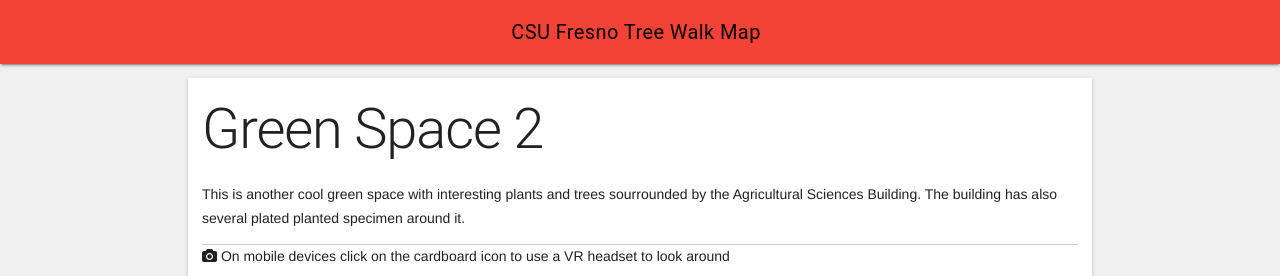
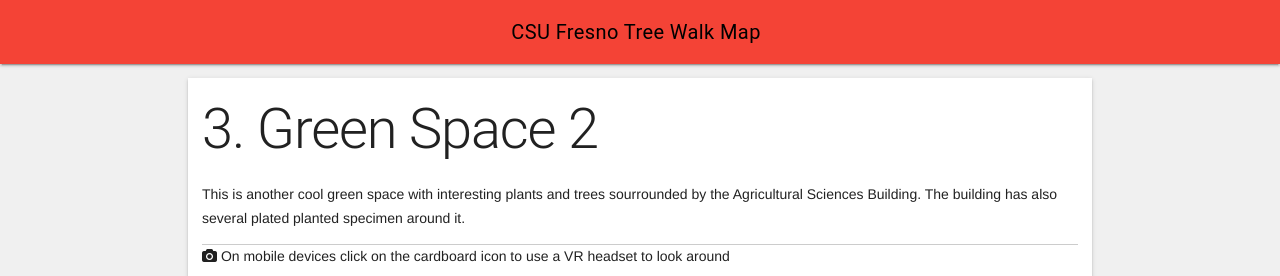
Before and after one commit to TreeWalks/TreeWalks.github.io, a Jekyll site: the page built from _posts/2023-01-03-green_space_2.md, in a window 1280 px wide, cut to the strip 0-276 px from the top of the page. Built offline with Jekyll 4.4.1, drawn with Linux system fonts in a browser that asks for light colours.

Commit message:
Extract texts for localization, feature on the post page

```diff
--- a/_config.yml
+++ b/_config.yml
@@ -1,5 +1,6 @@
 # Site settings
 title: CSU Fresno Tree Walk Map
+short_title: Tree Walk
 email: csaba.toth.us@gmail.com
 description: Redesigned tree walk of indigenious, native, and / or drought tolerant specimen around campus.
 baseurl: "" # the subpath of your site, e.g. /blog/
@@ -29,3 +30,13 @@
 main_map:
   lat: 36.812263
   lon: -119.746558
+
+# For localization
+home_title: Home
+contribute_title: Contribute!
+old_tree_walk_title: Old Tree Walk
+design_title: Design
+alternate_names_title: Alternate names
+latin_name_title: Latin name
+latin_alternates_title: Latin alternate name
+extra_url_title: Extra URL
--- a/_includes/menu-left.html
+++ b/_includes/menu-left.html
@@ -1,12 +1,12 @@
 <div class="mdl-layout__drawer">
-  <span class="mdl-layout-title">Tree Walk</span>
+  <span class="mdl-layout-title">{{ site.short_title }}</span>
   <nav class="mdl-navigation">
-    <a class="mdl-navigation__link" href="{{ site.baseurl }}/">Home</a>
+    <a class="mdl-navigation__link" href="{{ site.baseurl }}/">{{ site.home_title }}</a>
     <a class="mdl-navigation__link" href="{{ site.play_store_url }}">
       <img src="/assets/images/Google_Play_Store_badge_EN.svg">
     </a>
-    <a class="mdl-navigation__link" href="{{ site.website_source_repo }}">Contribute!</a>
-    <a class="mdl-navigation__link" href="{{ site.old_tree_walk }}">Old Tree Walk</a>
+    <a class="mdl-navigation__link" href="{{ site.website_source_repo }}">{{ site.contribute_title }}</a>
+    <a class="mdl-navigation__link" href="{{ site.old_tree_walk }}">{{ site.old_tree_walk_title }}</a>
     {% for post in site.posts reversed %}
       {% if post.title %}
         <a class="mdl-navigation__link" href="{{ post.url | relative_url }}">{{ post.title }}</a>
--- a/_layouts/post.html
+++ b/_layouts/post.html
@@ -3,7 +3,27 @@
 ---
 <div class="post mdl-shadow--2dp">
   <header class="post-header">
-    <h1 class="post-title">{{ page.title }}</h1>
+    <h1 class="post-title">{{ page.stop }}. {{ page.title }}</h1>
+    {% if page.alternate_names %}
+      <h2 class="post-subtitle">
+        {{ site.alternate_names_title }}: page.alternate_names
+      </h2>
+    {% endif %}
+    {% if page.latin_name %}
+      <h2 class="post-subtitle">
+        {{ site.latin_name_title }}: page.latin_name
+      </h2>
+    {% endif %}
+    {% if page.latin_alternates %}
+      <h2 class="post-subtitle">
+        {{ site.latin_alternates_title }}: page.latin_alternates
+      </h2>
+    {% endif %}
+    {% if page.extra_url %}
+      <h2 class="post-subtitle">
+        {{ site.extra_url_title }}: page.extra_url
+      </h2>
+    {% endif %}
   </header>
   <article class="post-content">
     <div style="text-align:justified">
```
Also changed, not shown: _includes/footer.html (+4 -4 lines), _posts/2023-01-02-thread_palm.md (+3 -3 lines).
